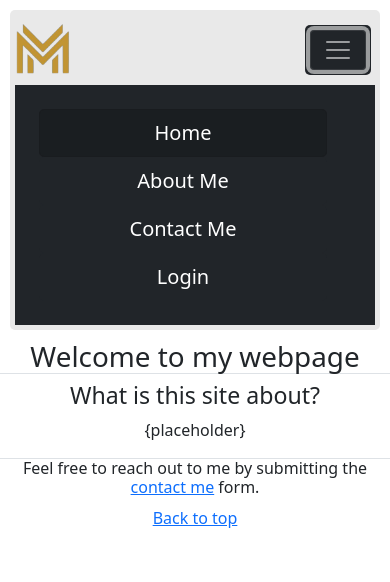
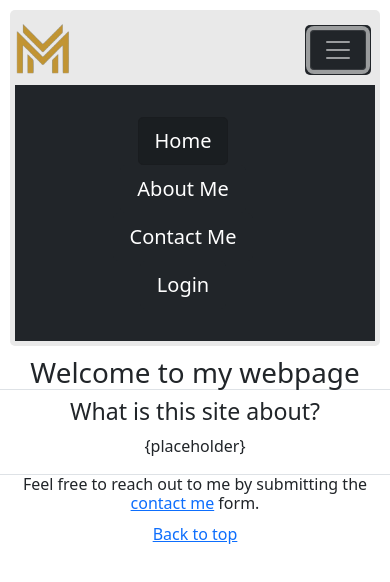
Before and after one commit to Momot1/markmomot, a React (Create React App) app in the folder client/: page / in a window 390 px wide. Both pictures are taken after a click on the button "Toggle navigation". Shown: the top 582 px of the page. Built offline with nearby package versions, Linux system fonts and the light colour scheme; no server answers.

Commit message:
Updated navbar to fix bug of not able to click any links

```diff
--- a/client/src/components/NavBar.js
+++ b/client/src/components/NavBar.js
@@ -9,6 +9,7 @@ function NavBar({user}){
             <div className="dropdown">
                 <button className="btn btn-dark dropdown-toggle text-capitalize btn-lg me-4" type="button" id="dropdownMenuButton" data-toggle="dropdown" aria-haspopup="true" aria-expanded="false" style={{width: "100%"}}>{user.name}</button>
                 <div className="dropdown-menu w-100 text-center" aria-labelledby="dropdownMenuButton">
+                    <a href={`/${user.username}/profile`} className="dropdown-item" data-toggle="collapse" data-target="#navbarToggleExternalContent">My Profile</a>
                     <Link to={`/${user.username}/profile`} className="dropdown-item" data-toggle="collapse" data-target="#navbarToggleExternalContent">My Profile</Link>
                     <Link to="/logout" className="dropdown-item" data-toggle="collapse" data-target="#navbarToggleExternalContent">Logout</Link>
                 </div>
@@ -46,7 +47,7 @@ function NavBar({user}){
                 </nav>
                 <div className="collapse" id="navbarToggleExternalContent">
                     <div className="bg-dark p-4">
-                        <div className="d-flex flex-column">
+                        <div className="d-flex flex-column navbar">
                             {returnLinks()}
                         </div>
 
--- a/client/src/components/css/nav.css
+++ b/client/src/components/css/nav.css
@@ -23,11 +23,14 @@ nav{
 
     #mobile-nav{
         display: block;
-        z-index: 2;
     }
 
     #logo{
         margin-top: 14px;
+    }
+
+    .navbar{
+        z-index: 2;
     }
 
     .close-navbar-toggler{
@@ -37,8 +40,8 @@ nav{
         height:100%;
         width:100%;
         z-index:1;
-        cursor:pointer;
-      }
+    }
+
       .close-navbar-toggler.collapsed{
         z-index:-1;
       }
```
